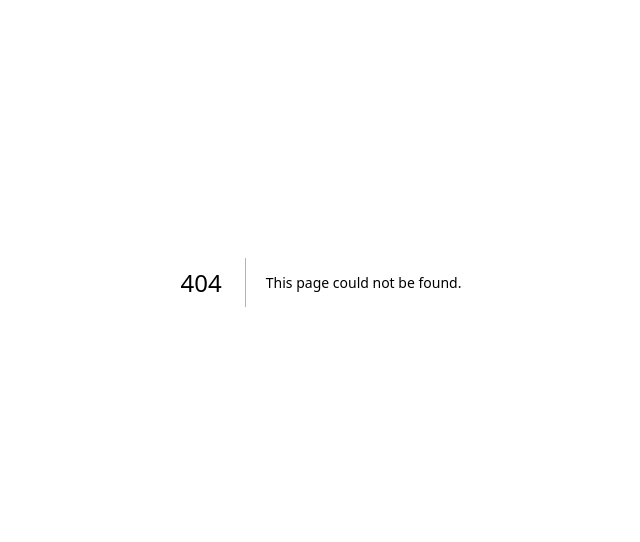
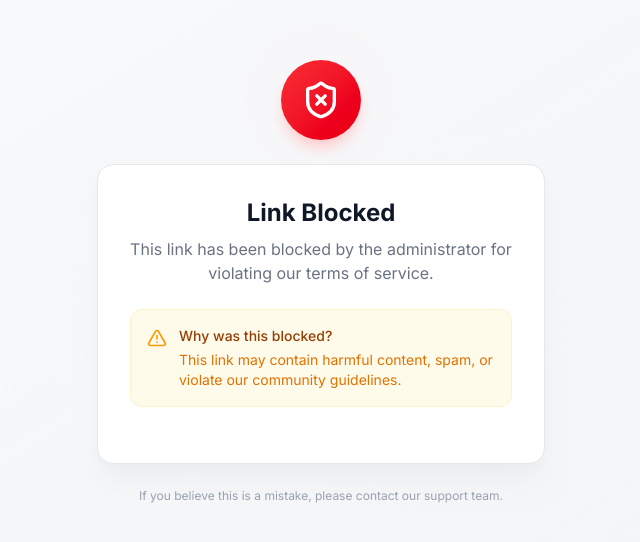
Before and after one commit to GioGiorno768/article-shortlink, a Next.js app: page /banned in a window 1280 px wide. Before the commit this address had no page. Shown: the part 118-660 px from the top of the page, without its empty margins (319-959 px from the left). Built offline with nearby package versions, Linux system fonts and the light colour scheme.

Commit message:
add new feature

```diff
--- /dev/null
+++ b/src/app/(minimal)/banned/page.tsx
@@ -0,0 +1,60 @@
+"use client";
+
+import { useSearchParams } from "next/navigation";
+import { ShieldX, ArrowLeft, AlertTriangle, Home } from "lucide-react";
+import Link from "next/link";
+
+export default function BannedPage() {
+  const searchParams = useSearchParams();
+  const reason = searchParams.get("reason") || "";
+
+  return (
+    <div className="flex min-h-screen flex-col items-center justify-center bg-gradient-to-br from-gray-50 to-gray-100 px-4">
+      {/* Main Card */}
+      <div className="w-full max-w-md">
+        {/* Icon Section */}
+        <div className="mb-6 flex justify-center">
+          <div className="relative">
+            <div className="absolute inset-0 animate-ping rounded-full bg-red-200 opacity-25" />
+            <div className="relative flex h-20 w-20 items-center justify-center rounded-full bg-gradient-to-br from-red-500 to-red-600 shadow-lg shadow-red-200">
+              <ShieldX className="h-10 w-10 text-white" />
+            </div>
+          </div>
+        </div>
+
+        {/* Content Card */}
+        <div className="rounded-2xl border border-gray-200 bg-white p-8 shadow-xl shadow-gray-200/50">
+          <h1 className="mb-2 text-center text-2xl font-bold text-gray-900">
+            Link Blocked
+          </h1>
+          <p className="mb-6 text-center text-gray-500">
+            This link has been blocked by the administrator for violating our
+            terms of service.
+          </p>
+
+          {/* Warning Box */}
+          <div className="mb-6 flex items-start gap-3 rounded-xl bg-amber-50 p-4 border border-amber-100">
+            <AlertTriangle className="mt-0.5 h-5 w-5 shrink-0 text-amber-500" />
+            <div>
+              <p className="text-sm font-medium text-amber-800">
+                Why was this blocked?
+              </p>
+              <p className="mt-1 text-sm text-amber-600">
+                {reason
+                  ? reason
+                  : "This link may contain harmful content, spam, or violate our community guidelines."}
+              </p>
+            </div>
+          </div>
+
+
+        </div>
+
+        {/* Footer */}
+        <p className="mt-6 text-center text-xs text-gray-400">
+          If you believe this is a mistake, please contact our support team.
+        </p>
+      </div>
+    </div>
+  );
+}
--- a/src/app/layout.tsx
+++ b/src/app/layout.tsx
@@ -15,7 +15,7 @@ export default function RootLayout({
   children: React.ReactNode;
 }>) {
   return (
-    <html lang="en">
+    <html lang="en" suppressHydrationWarning>
       <body className={inter.className}>
         <main className="min-h-screen bg-white dark:bg-gray-950">
           {children}
```
